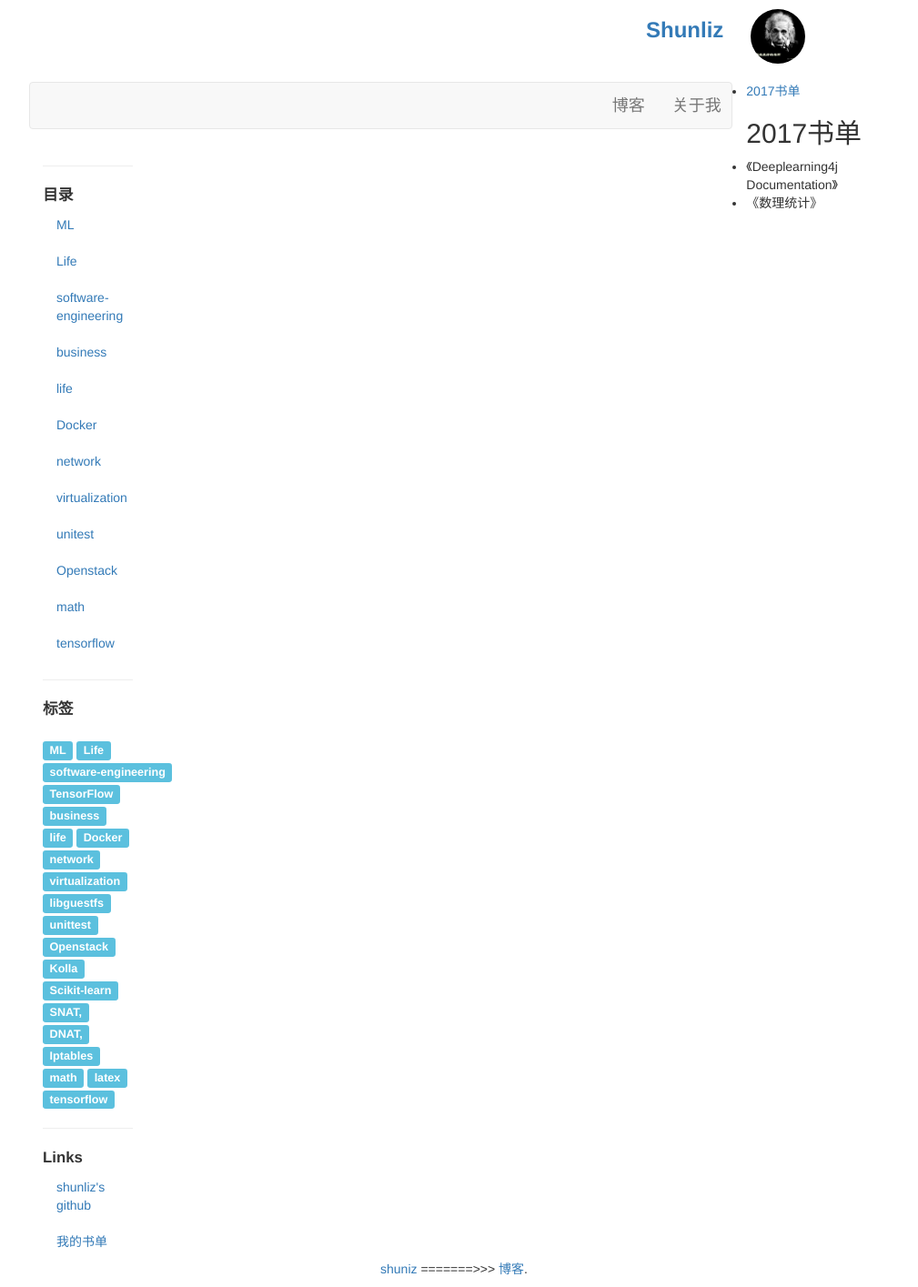
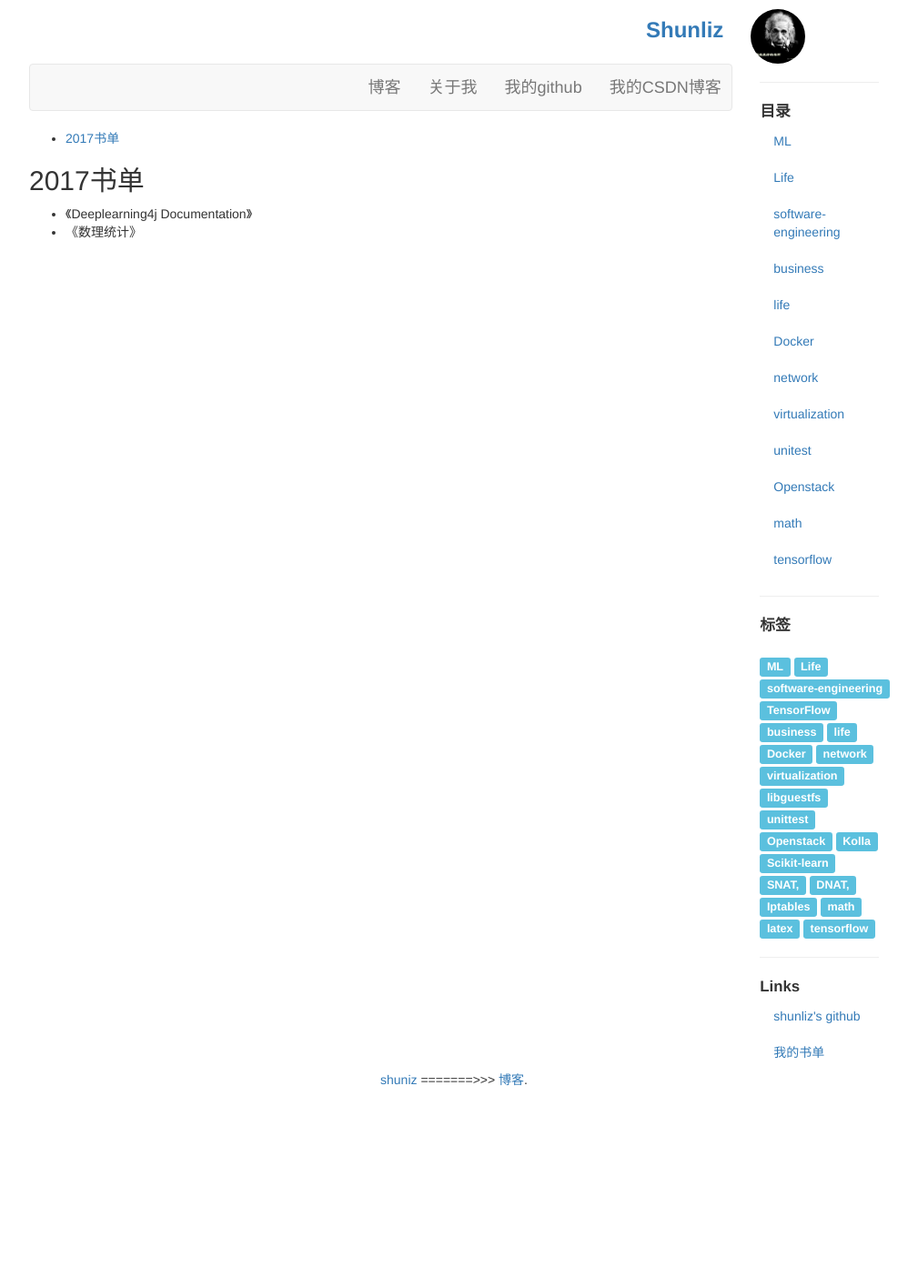
Before and after one commit to shunliz/shunliz.github.io, a Jekyll site: the page built from books.md, in a window 1280 px wide. Shown: the whole page at 91% size, without its empty margins (141-1150 px from the left). Built offline with Jekyll 4.4.1, drawn with Linux system fonts in a browser that asks for light colours; our own code applies the rules of GitHub Pages for plain Markdown files; after the commit the page ends 1207 px from its top, so only the background shows below that.

Commit message:
chanage layout

```diff
--- a/_includes/header.html
+++ b/_includes/header.html
@@ -19,6 +19,8 @@
             <div class="navbar-header navbar-right">
               <a class="nav navbar-brand" href="/">博客</a>
               <a class="nav navbar-brand" href="/about">关于我</a>
+			  <a class="nav navbar-brand" href="http://github.com/shunliz">我的github</a>
+			  <a class="nav navbar-brand" href="http://blog.csdn.net/shatty">我的CSDN博客</a>
 
               &nbsp;&nbsp;&nbsp;
             </div>
--- a/_layouts/default.html
+++ b/_layouts/default.html
@@ -8,13 +8,12 @@
     {% include header.html %}
 
 
-	<!-- side -->
-    {% include sider.html %}
-
-  </div>
     <!-- main articles -->
     {{ content }}
     <!-- article ends -->
+  </div>
+  <!-- side -->
+  {% include sider.html %}
 
 </div>
 
```
